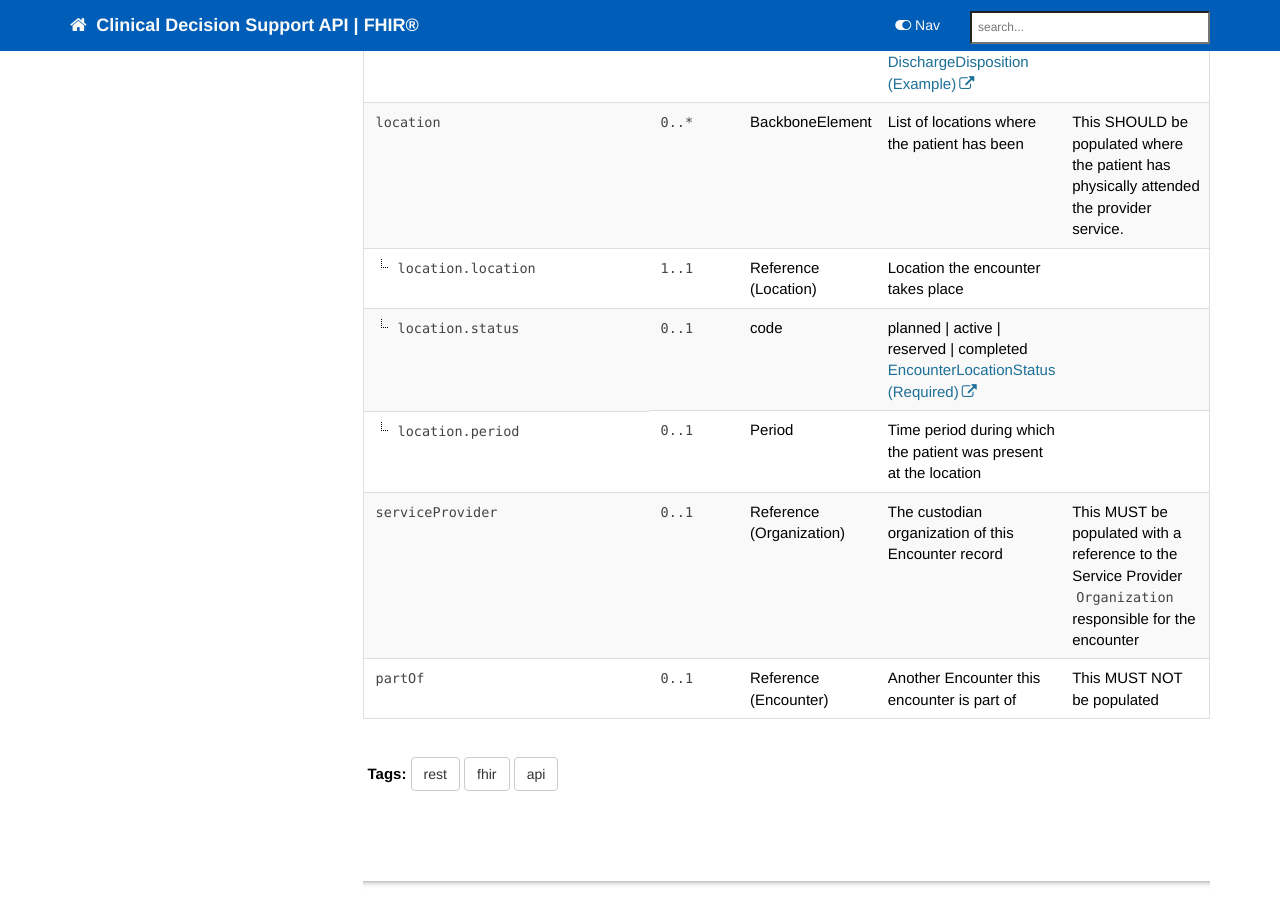
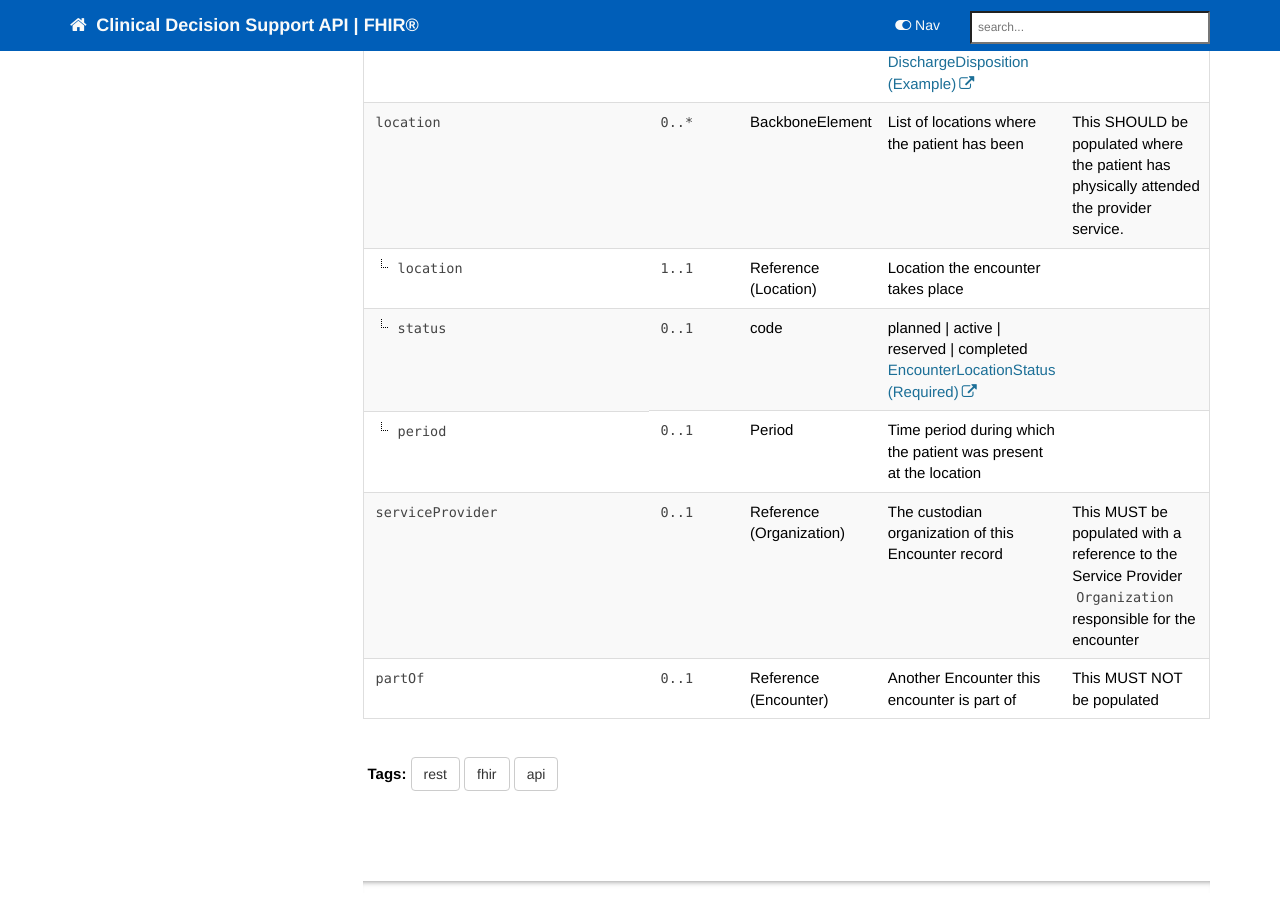
Before and after one commit to nhsconnect/FHIR-CDS, a Jekyll site: the page built from pages/explore/api_encounter.md, in a window 1280 px wide and 900 px high, scrolled down 5624 px. Built offline with Jekyll 4.4.1, drawn with Linux system fonts in a browser that asks for light colours; nearby versions of some CDN libraries; comment, search, counter and statistics services are not loaded.

Commit message:
Update api_encounter.md

```diff
--- a/pages/explore/api_encounter.md
+++ b/pages/explore/api_encounter.md
@@ -371,21 +371,21 @@ and any third parties answering questions on behalf of the patient. (<code>Relat
 <td>This SHOULD be populated where the patient has physically attended the provider service.</td>
  </tr>
 <tr>
-<td class="sub"><code>location.location</code></td>
+<td class="sub"><code>location</code></td>
   <td><code>1..1</code></td>
     <td>Reference<br>(Location)</td>
     <td>Location the encounter takes place</td>
 <td></td>
 </tr>
 <tr>
-  <td class="sub"><code>location.status</code></td>
+  <td class="sub"><code>status</code></td>
       <td><code>0..1</code></td>
     <td>code</td>
     <td>planned | active | reserved | completed <a href="https://www.hl7.org/fhir/stu3/valueset-encounter-location-status.html">EncounterLocationStatus (Required)</a></td>
 <td></td>
  </tr>
 <tr>
-  <td class="sub"><code>location.period</code></td>
+  <td class="sub"><code>period</code></td>
       <td><code>0..1</code></td>
     <td>Period</td>
     <td>Time period during which the patient was present at the location</td>
```
